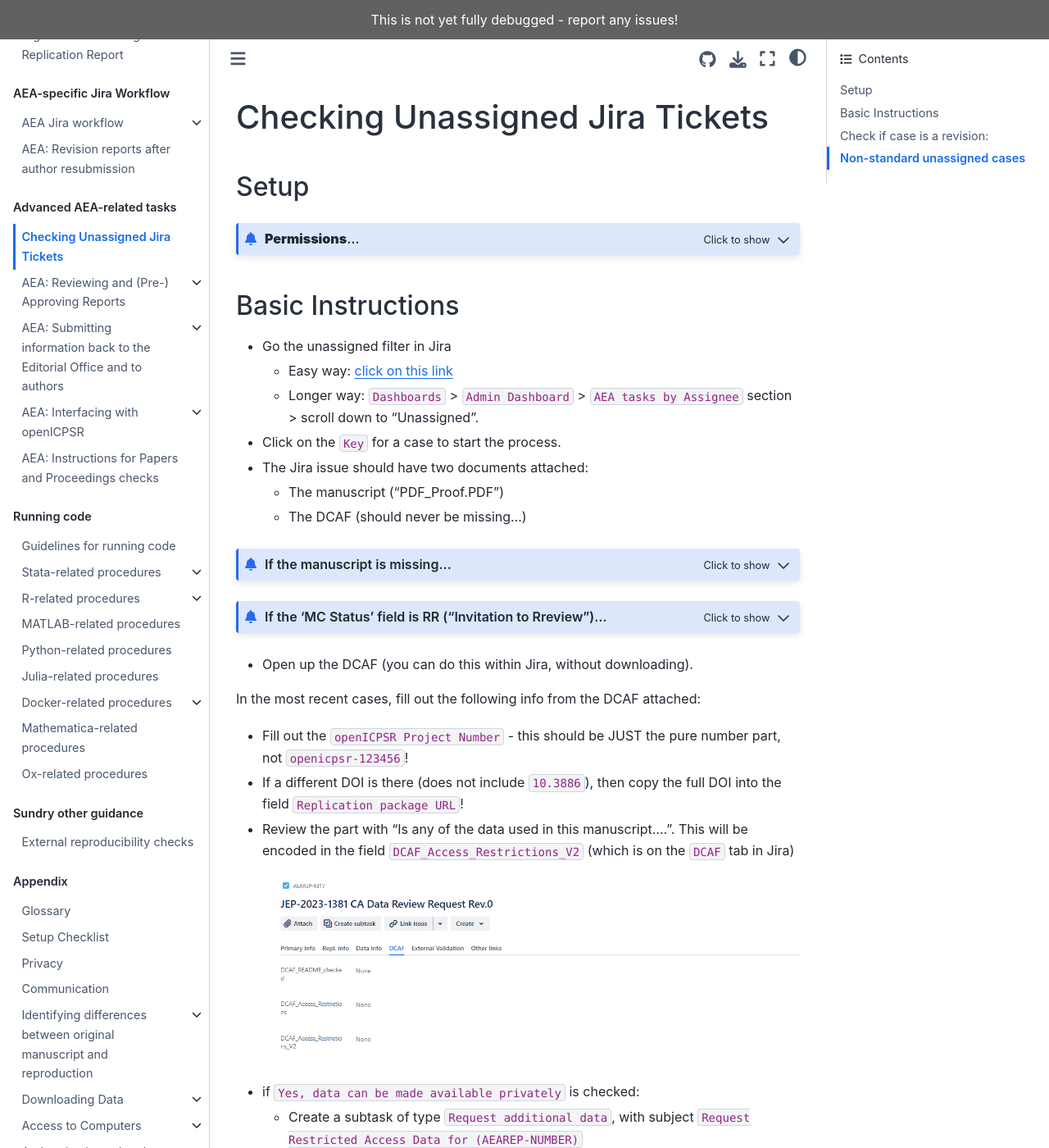
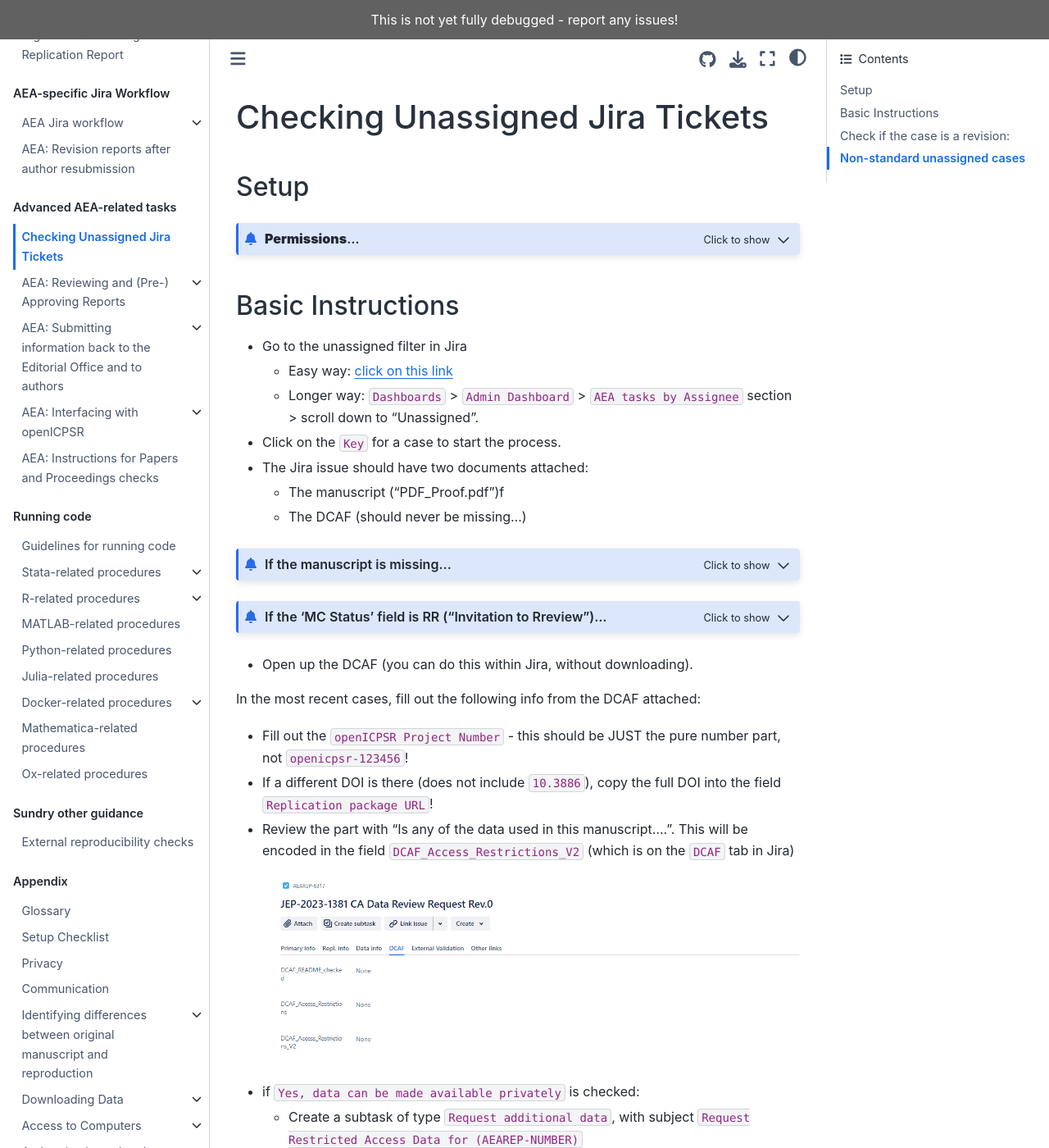
Before and after one commit to labordynamicsinstitute/ldilab-manual, a Jupyter Book: the page built from 20-checking-unassigned-tickets.md, in a window 1280 px wide and 1400 px high. Shown: the whole window at 82% size. Built offline with Jupyter Book 1.0.4 settings and Sphinx 7.4.7 and the Sphinx Book theme 1.1.4, drawn with Linux system fonts in a browser that asks for light colours; some of the changed text lies outside the part shown.

Commit message:
spelling edits

````diff
--- a/20-checking-unassigned-tickets.md
+++ b/20-checking-unassigned-tickets.md
@@ -7,18 +7,18 @@
 
 - [ ] Assigner needs password to ScholarOne (**Data Editor** shares via [LastPass](https://it.cornell.edu/faculty-password-mgmt-staff-students/sign-cornell-lastpass-account))
    - Then you'll need to install the web browser extension for whichever browser you use ([Chrome](https://chrome.google.com/webstore/detail/lastpass-free-password-ma/hdokiejnpimakedhajhdlcegeplioahd), [Firefox](https://addons.mozilla.org/en-US/firefox/addon/lastpass-password-manager/), etc).
-- [ ] Assigner need permissions on openICPSR (Data Editor or **Assistant** requests from openICPSR)
+- [ ] Assigner needs permissions on openICPSR (Data Editor or **Assistant** requests from openICPSR)
 ```
 
 
 ## Basic Instructions
 
-- Go the unassigned filter in Jira
+- Go to the unassigned filter in Jira
   - Easy way: [click on this link](https://aeadataeditors.atlassian.net/issues/?filter=10007)
   - Longer way: `Dashboards` > `Admin Dashboard` > `AEA tasks by Assignee` section > scroll down to "Unassigned".
 - Click on the `Key` for a case to start the process.
 - The Jira issue should have two documents attached:
-    - The manuscript ("PDF_Proof.PDF")
+    - The manuscript ("PDF_Proof.pdf")f
     - The DCAF (should never be missing...)
 
 ```{admonition} If the manuscript is missing...
@@ -40,7 +40,7 @@
 ```{admonition} If the 'MC Status' field is RR ("Invitation to Rreview")...
 :class: dropdown
 
-- Go to the MCEntryURL field in the ""Other Links" section
+- Go to the MCEntryURL field in the "Other Links" section
 - Log in to ScholarOne and click Review.
 
 ![Scholar One Login](images/scholarone-login.png)
@@ -61,7 +61,7 @@
 In the most recent cases, fill out the following info from the DCAF attached:
 
 - Fill out the `openICPSR Project Number` - this should be JUST the pure number part, not `openicpsr-123456`!
-- If a different DOI is there (does not include `10.3886`), then copy the full DOI into the field `Replication package URL`!
+- If a different DOI is there (does not include `10.3886`), copy the full DOI into the field `Replication package URL`!
 - Review the part with "Is any of the data used in this manuscript....". This will be encoded in the field `DCAF_Access_Restrictions_V2` (which is on the `DCAF` tab in Jira)
 
 ![Unassigned Ticket DCAF Fields](images/jira-unassinged-ticket-dcaf.png)
@@ -69,7 +69,7 @@
 
 - if `Yes, data can be made available privately` is checked:
   - Create a subtask of type `Request additional data`, with subject `Request Restricted Access Data for (AEAREP-NUMBER)`
-  - ![Restricted Access Data Subtask](images/jira-restrcited-access-data-subtask.png)
+  - ![Restricted Access Data subtask](images/jira-restricted-access-data-subtask.png)
   - Tag the Assistant Data Editor in the newly created subtask comment.
   - The Assistant Data Editor will do additional [steps](https://aeadataeditor.github.io/LDI-Research-Aide/procedures/Requesting_Restricted_Access_Data/)
 
@@ -83,11 +83,11 @@
 ```{admonition} If there is no README...
 :class: dropdown
 
-If there is no README, alert the Assistant Data Editor, who will create  a [short report](https://aeadataeditor.github.io/LDI-Research-Aide/procedures/Writing-Short-Report/) and send this case back to the authors.
+If there is no README, alert the Assistant Data Editor, who will create a [short report](https://aeadataeditor.github.io/LDI-Research-Aide/procedures/Writing-Short-Report/) and send this case back to the authors.
 
 ```
 
-## Check if case is a revision:
+## Check if the case is a revision:
 
 Check if the case is a Revision by going to the Other Links tab and clicking the JiraSearchMC. If there are other Jira issues (not subtasks or FYIs), then it is a Revision.
 
````
Also changed, not shown: other parts of 20-checking-unassigned-tickets.md (+4 -4 lines), images/jira-restricted-access-data-subtask.png (renamed from images/jira-restrcited-access-data-subtask.png).
